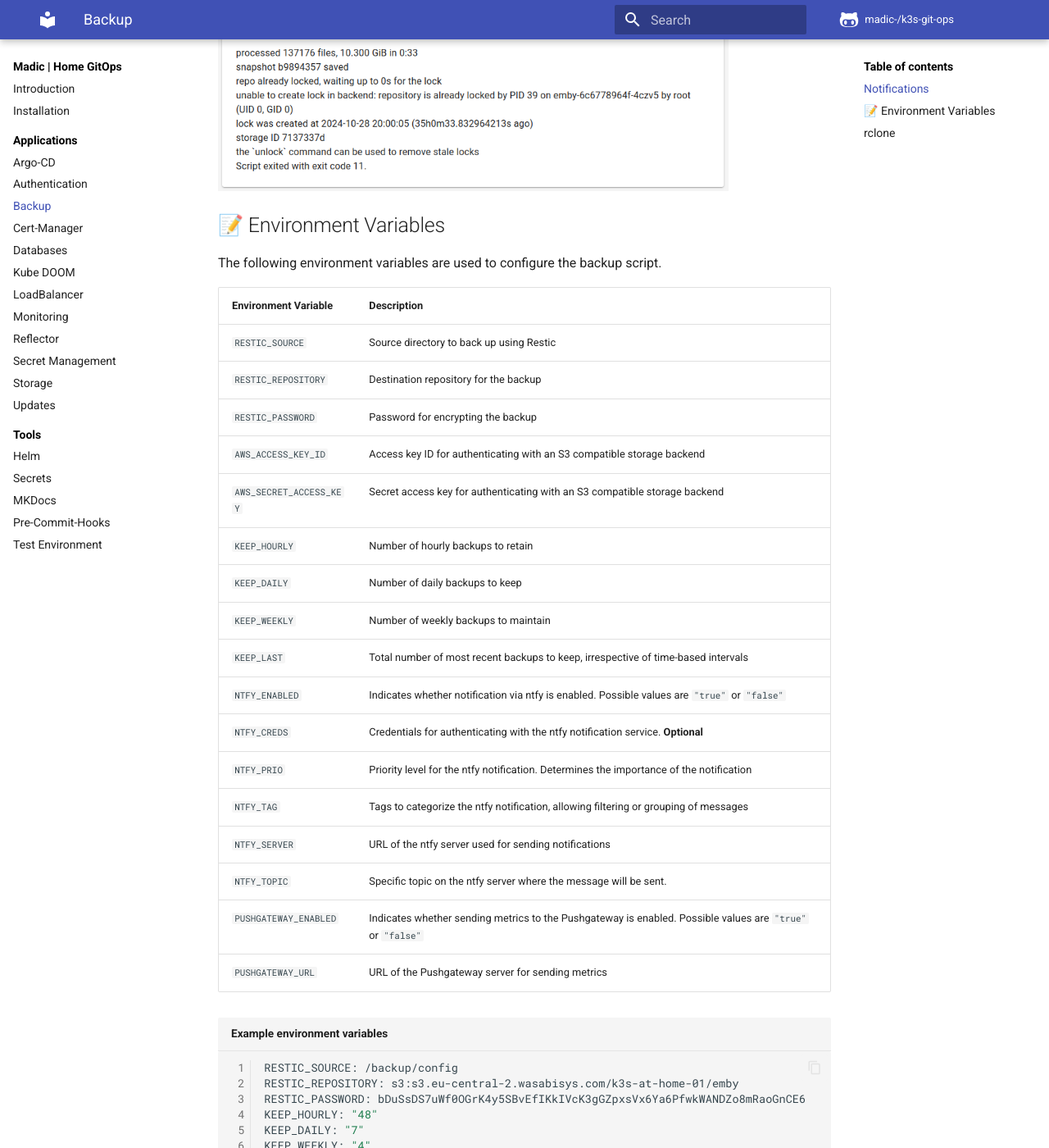
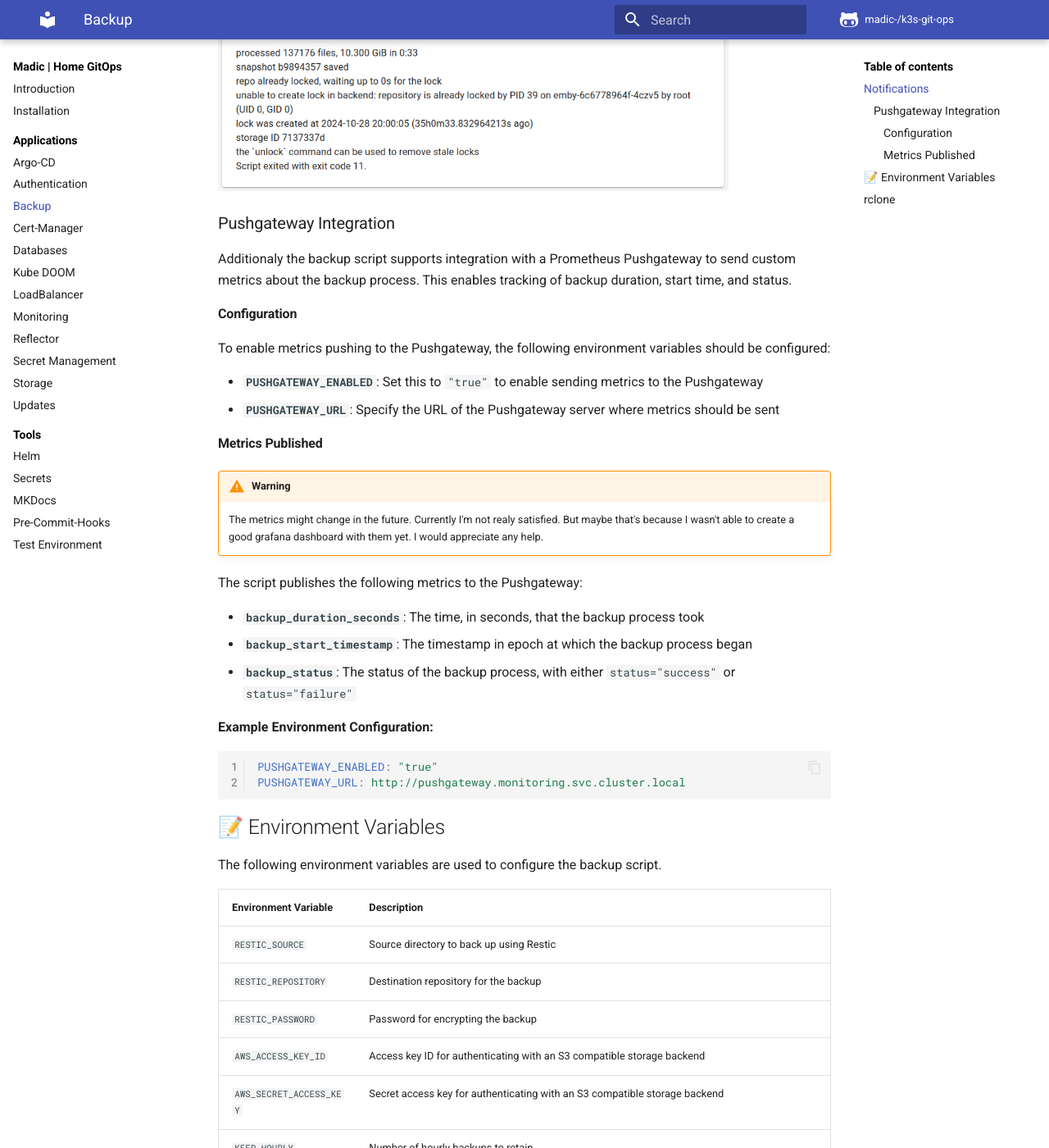
Before and after one commit to madic-creates/k3s-git-ops, an MkDocs documentation site: the page built from docs/backup.md, in a window 1280 px wide and 1400 px high, scrolled down 2736 px. Shown: the whole window at 82% size. Built offline with MkDocs 1.6.1 and Material for MkDocs 9.7.7, drawn with Linux system fonts in a browser that asks for light colours; plug-ins that fetch from the network failed and are left out; comment, search, counter and statistics services are not loaded; some of the changed text lies outside the part shown.

Commit message:
Docs: Added pushgateway explanation to backup docs

````diff
--- a/docs/backup.md
+++ b/docs/backup.md
@@ -94,6 +94,36 @@ To get notified if a backup fails I'm using [ntfy](https://ntfy.sh/){target=_bla
 
 [![ntfy backup notification](images/ntfy_backup_alert.png){: style="height:600px" loading=lazy}](images/ntfy_backup_alert.png)
 
+### Pushgateway Integration
+
+Additionaly the backup script supports integration with a Prometheus Pushgateway to send custom metrics about the backup process. This enables tracking of backup duration, start time, and status.
+
+#### Configuration
+
+To enable metrics pushing to the Pushgateway, the following environment variables should be configured:
+
+- **`PUSHGATEWAY_ENABLED`**: Set this to `"true"` to enable sending metrics to the Pushgateway
+- **`PUSHGATEWAY_URL`**: Specify the URL of the Pushgateway server where metrics should be sent
+
+#### Metrics Published
+
+/// warning
+The metrics might change in the future. Currently I'm not realy satisfied. But maybe that's because I wasn't able to create a good grafana dashboard with them yet. I would appreciate any help.
+///
+
+The script publishes the following metrics to the Pushgateway:
+
+- **`backup_duration_seconds`**: The time, in seconds, that the backup process took
+- **`backup_start_timestamp`**: The timestamp in epoch at which the backup process began
+- **`backup_status`**: The status of the backup process, with either `status="success"` or `status="failure"`
+
+**Example Environment Configuration:**
+
+```yaml
+PUSHGATEWAY_ENABLED: "true"
+PUSHGATEWAY_URL: http://pushgateway.monitoring.svc.cluster.local
+```
+
 ## 📝 Environment Variables
 
 The following environment variables are used to configure the backup script.
@@ -118,7 +148,7 @@ The following environment variables are used to configure the backup script.
 | `PUSHGATEWAY_ENABLED`   | Indicates whether sending metrics to the Pushgateway is enabled. Possible values are `"true"` or `"false"` |
 | `PUSHGATEWAY_URL`       | URL of the Pushgateway server for sending metrics                                              |
 
-```shell title="Example environment variables"
+```yaml title="Example environment variables"
 RESTIC_SOURCE: /backup/config
 RESTIC_REPOSITORY: s3:s3.eu-central-2.wasabisys.com/k3s-at-home-01/emby
 RESTIC_PASSWORD: bDuSsDS7uWf0OGrK4y5SBvEfIKkIVcK3gGZpxsVx6Ya6PfwkWANDZo8mRaoGnCE6
````
Also changed, not shown: docs/index.md (+1 -1 lines).
